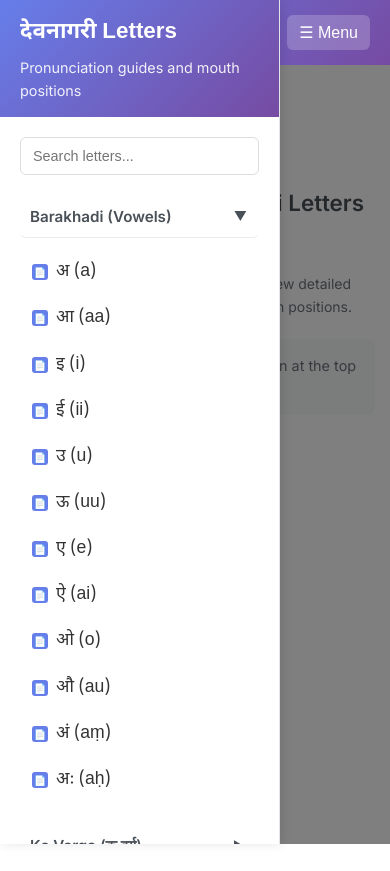
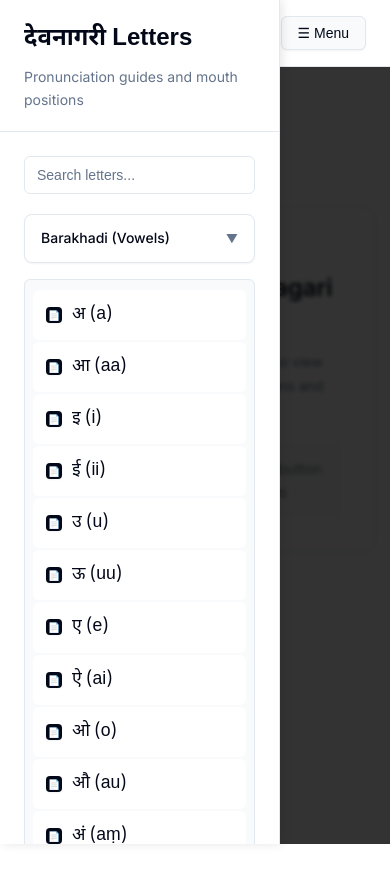
Before and after one commit to VaibhavKhandare/letters, a plain HTML site: page markdown-viewer.html in a window 390 px wide. Both pictures are taken after a click on the button "☰ Menu". Drawn offline with Linux system fonts and the light colour scheme.

Commit message:
Transform UI to modern shadcn-like design
- Updated color scheme to modern HSL values
- Added subtle shadows and proper border radius
- Improved typography with better font weights
- Enhanced card-based design for folders and content
- Added smooth cubic-bezier transitions
- Modern button styling with hover states
- Improved spacing and layout consistency
- Better visual hierarchy and accessibility
- Added backdrop blur effects

```diff
--- a/markdown-viewer.html
+++ b/markdown-viewer.html
@@ -4,7 +4,7 @@
     <meta charset="UTF-8">
     <meta name="viewport" content="width=device-width, initial-scale=1.0">
     <title>Devanagari Letters Guide</title>
-    <link href="https://fonts.googleapis.com/css2?family=Noto+Sans+Devanagari:wght@400;500;700&family=Inter:wght@300;400;500;600&display=swap" rel="stylesheet">
+    <link href="https://fonts.googleapis.com/css2?family=Noto+Sans+Devanagari:wght@400;500;600;700&family=Inter:wght@300;400;500;600;700&display=swap" rel="stylesheet">
     <style>
         * {
             margin: 0;
@@ -15,8 +15,9 @@
         body {
             font-family: 'Inter', -apple-system, BlinkMacSystemFont, sans-serif;
             line-height: 1.6;
-            color: #333;
-            background-color: #f8f9fa;
+            color: hsl(222.2, 84%, 4.9%);
+            background-color: hsl(0, 0%, 98%);
+            antialiased: true;
         }
 
         .container {
@@ -27,44 +28,51 @@
 
         .sidebar {
             width: 350px;
-            background: white;
-            border-right: 1px solid #e1e5e9;
+            background: hsl(0, 0%, 100%);
+            border-right: 1px solid hsl(214.3, 31.8%, 91.4%);
             overflow-y: auto;
-            padding: 20px;
-            transition: transform 0.3s ease;
+            padding: 24px;
+            transition: transform 0.3s cubic-bezier(0.4, 0, 0.2, 1);
+            box-shadow: 0 1px 3px 0 rgb(0 0 0 / 0.1), 0 1px 2px -1px rgb(0 0 0 / 0.1);
         }
 
         .main-content {
             flex: 1;
-            padding: 30px;
+            padding: 32px;
             overflow-y: auto;
-            background: white;
+            background: hsl(0, 0%, 100%);
         }
 
         .mobile-header {
             display: none;
-            background: linear-gradient(135deg, #667eea 0%, #764ba2 100%);
-            color: white;
-            padding: 15px 20px;
+            background: hsl(0, 0%, 100%);
+            color: hsl(222.2, 84%, 4.9%);
+            padding: 16px 24px;
             position: sticky;
             top: 0;
             z-index: 1000;
             align-items: center;
             justify-content: space-between;
+            border-bottom: 1px solid hsl(214.3, 31.8%, 91.4%);
+            box-shadow: 0 1px 3px 0 rgb(0 0 0 / 0.1);
         }
 
         .mobile-menu-btn {
-            background: rgba(255, 255, 255, 0.2);
-            border: none;
-            color: white;
-            padding: 8px 12px;
+            background: hsl(210, 40%, 98%);
+            border: 1px solid hsl(214.3, 31.8%, 91.4%);
+            color: hsl(222.2, 84%, 4.9%);
+            padding: 8px 16px;
             border-radius: 6px;
             cursor: pointer;
-            font-size: 16px;
+            font-size: 14px;
+            font-weight: 500;
+            transition: all 0.2s cubic-bezier(0.4, 0, 0.2, 1);
+            box-shadow: 0 1px 2px 0 rgb(0 0 0 / 0.05);
         }
 
         .mobile-menu-btn:hover {
-            background: rgba(255, 255, 255, 0.3);
+            background: hsl(210, 40%, 96%);
+            box-shadow: 0 2px 4px 0 rgb(0 0 0 / 0.1);
         }
 
         .sidebar-overlay {
@@ -74,8 +82,9 @@
             left: 0;
             width: 100%;
             height: 100%;
-            background: rgba(0, 0, 0, 0.5);
+            background: hsl(0, 0%, 0%, 0.8);
             z-index: 999;
+            backdrop-filter: blur(2px);
         }
 
         /* Mobile Styles */
@@ -149,21 +158,25 @@
         }
 
         .header {
-            background: linear-gradient(135deg, #667eea 0%, #764ba2 100%);
-            color: white;
-            padding: 15px 20px;
-            margin: -20px -20px 20px -20px;
+            background: hsl(0, 0%, 100%);
+            color: hsl(222.2, 84%, 4.9%);
+            padding: 20px 24px;
+            margin: -24px -24px 24px -24px;
+            border-bottom: 1px solid hsl(214.3, 31.8%, 91.4%);
         }
 
         .header h1 {
             font-family: 'Noto Sans Devanagari', sans-serif;
-            font-size: 1.4rem;
-            margin-bottom: 5px;
+            font-size: 1.5rem;
+            font-weight: 600;
+            margin-bottom: 8px;
+            color: hsl(222.2, 84%, 4.9%);
         }
 
         .header p {
-            opacity: 0.9;
-            font-size: 0.9rem;
+            color: hsl(215.4, 16.3%, 46.9%);
+            font-size: 0.875rem;
+            font-weight: 400;
         }
 
         .folder {
@@ -171,33 +184,37 @@
         }
 
         .folder-title {
-            font-weight: 600;
-            font-size: 0.95rem;
-            color: #495057;
-            padding: 10px 12px 8px 10px;
-            border-bottom: 1px solid #e9ecef;
-            margin-bottom: 10px;
+            font-weight: 500;
+            font-size: 0.875rem;
+            color: hsl(222.2, 84%, 4.9%);
+            padding: 12px 16px;
+            border: 1px solid hsl(214.3, 31.8%, 91.4%);
+            border-radius: 8px;
+            margin-bottom: 16px;
             cursor: pointer;
             display: flex;
             align-items: center;
             justify-content: space-between;
-            border-radius: 6px;
-            transition: all 0.2s ease;
+            transition: all 0.2s cubic-bezier(0.4, 0, 0.2, 1);
+            background: hsl(0, 0%, 100%);
+            box-shadow: 0 1px 2px 0 rgb(0 0 0 / 0.05);
         }
 
         .folder-title:hover {
-            background-color: #f8f9fa;
-            color: #667eea;
+            background: hsl(210, 40%, 98%);
+            border-color: hsl(217.2, 32.6%, 17.5%);
+            box-shadow: 0 2px 4px 0 rgb(0 0 0 / 0.1);
         }
 
         .folder-title.collapsed {
-            margin-bottom: 0;
-            border-bottom: none;
+            margin-bottom: 12px;
+            border-color: hsl(214.3, 31.8%, 91.4%);
         }
 
         .collapse-icon {
-            font-size: 0.8rem;
-            transition: transform 0.2s ease;
+            font-size: 0.75rem;
+            transition: transform 0.2s cubic-bezier(0.4, 0, 0.2, 1);
+            color: hsl(215.4, 16.3%, 46.9%);
         }
 
         .collapse-icon.collapsed {
@@ -206,36 +223,47 @@
 
         .file-list {
             list-style: none;
-            transition: all 0.3s ease;
+            transition: all 0.3s cubic-bezier(0.4, 0, 0.2, 1);
             overflow: hidden;
+            background: hsl(210, 40%, 98%);
+            border-radius: 6px;
+            border: 1px solid hsl(214.3, 31.8%, 91.4%);
+            padding: 8px;
         }
 
         .file-list.collapsed {
             max-height: 0;
             opacity: 0;
             margin-top: 0;
+            padding: 0;
+            border: none;
         }
 
         .file-item {
-            padding: 8px 12px;
+            padding: 10px 12px;
             margin: 2px 0;
             cursor: pointer;
             border-radius: 6px;
-            transition: all 0.2s ease;
-            font-size: 0.9rem;
+            transition: all 0.2s cubic-bezier(0.4, 0, 0.2, 1);
+            font-size: 0.875rem;
             display: flex;
             align-items: center;
-            gap: 8px;
+            gap: 10px;
+            background: hsl(0, 0%, 100%);
+            border: 1px solid transparent;
         }
 
         .file-item:hover {
-            background-color: #f8f9fa;
-            color: #667eea;
+            background: hsl(210, 40%, 96%);
+            border-color: hsl(214.3, 31.8%, 91.4%);
+            box-shadow: 0 1px 2px 0 rgb(0 0 0 / 0.05);
         }
 
         .file-item.active {
-            background-color: #667eea;
-            color: white;
+            background: hsl(222.2, 84%, 4.9%);
+            color: hsl(210, 40%, 98%);
+            border-color: hsl(222.2, 84%, 4.9%);
+            box-shadow: 0 2px 4px 0 rgb(0 0 0 / 0.1);
         }
 
         .devanagari {
@@ -249,94 +277,118 @@
         }
 
         .content-area h1 {
-            color: #2c3e50;
-            margin-bottom: 20px;
-            font-size: 1.8rem;
+            color: hsl(222.2, 84%, 4.9%);
+            margin-bottom: 24px;
+            font-size: 1.875rem;
+            font-weight: 600;
+            line-height: 1.2;
         }
 
         .content-area h2 {
-            color: #34495e;
-            margin: 25px 0 15px 0;
-            font-size: 1.4rem;
+            color: hsl(222.2, 84%, 4.9%);
+            margin: 32px 0 16px 0;
+            font-size: 1.5rem;
+            font-weight: 600;
+            line-height: 1.3;
         }
 
         .content-area h3 {
-            color: #667eea;
-            margin: 20px 0 10px 0;
-            font-size: 1.2rem;
+            color: hsl(222.2, 84%, 4.9%);
+            margin: 24px 0 12px 0;
+            font-size: 1.25rem;
+            font-weight: 500;
+            line-height: 1.4;
         }
 
         .content-area p {
-            margin-bottom: 15px;
+            margin-bottom: 16px;
             line-height: 1.7;
+            color: hsl(215.4, 16.3%, 46.9%);
         }
 
         .content-area ul, .content-area ol {
-            margin: 15px 0 15px 30px;
+            margin: 16px 0 16px 32px;
         }
 
         .content-area li {
             margin-bottom: 8px;
+            color: hsl(215.4, 16.3%, 46.9%);
         }
 
         .content-area strong {
-            color: #2c3e50;
+            color: hsl(222.2, 84%, 4.9%);
             font-weight: 600;
         }
 
         .content-area code {
-            background-color: #f8f9fa;
+            background: hsl(210, 40%, 96%);
             padding: 2px 6px;
             border-radius: 4px;
             font-family: 'SF Mono', Monaco, 'Cascadia Code', monospace;
-            font-size: 0.9rem;
+            font-size: 0.875rem;
+            color: hsl(222.2, 84%, 4.9%);
+            border: 1px solid hsl(214.3, 31.8%, 91.4%);
         }
 
         .content-area pre {
-            background-color: #f8f9fa;
-            padding: 15px;
+            background: hsl(210, 40%, 96%);
+            padding: 16px;
             border-radius: 8px;
             overflow-x: auto;
-            margin: 15px 0;
-            border-left: 4px solid #667eea;
+            margin: 16px 0;
+            border: 1px solid hsl(214.3, 31.8%, 91.4%);
+            box-shadow: 0 1px 2px 0 rgb(0 0 0 / 0.05);
         }
 
         .content-area table {
             width: 100%;
             border-collapse: collapse;
-            margin: 20px 0;
-            background: white;
+            margin: 24px 0;
+            background: hsl(0, 0%, 100%);
             border-radius: 8px;
             overflow: hidden;
-            box-shadow: 0 2px 8px rgba(0,0,0,0.1);
+            border: 1px solid hsl(214.3, 31.8%, 91.4%);
+            box-shadow: 0 1px 3px 0 rgb(0 0 0 / 0.1);
         }
 
         .content-area th,
         .content-area td {
-            padding: 12px 15px;
+            padding: 12px 16px;
             text-align: left;
-            border-bottom: 1px solid #e9ecef;
+            border-bottom: 1px solid hsl(214.3, 31.8%, 91.4%);
         }
 
         .content-area th {
-            background-color: #f8f9fa;
-            font-weight: 600;
-            color: #495057;
+            background: hsl(210, 40%, 98%);
+            font-weight: 500;
+            color: hsl(222.2, 84%, 4.9%);
+            font-size: 0.875rem;
+        }
+
+        .content-area td {
+            color: hsl(215.4, 16.3%, 46.9%);
+            font-size: 0.875rem;
         }
 
         .content-area tr:hover {
-            background-color: #f8f9fa;
+            background: hsl(210, 40%, 98%);
         }
 
         .welcome-message {
             text-align: center;
-            color: #6c757d;
-            margin-top: 100px;
+            color: hsl(215.4, 16.3%, 46.9%);
+            margin-top: 120px;
+            padding: 32px;
+            background: hsl(0, 0%, 100%);
+            border-radius: 12px;
+            border: 1px solid hsl(214.3, 31.8%, 91.4%);
+            box-shadow: 0 1px 3px 0 rgb(0 0 0 / 0.1);
         }
 
         .welcome-message h2 {
-            margin-bottom: 15px;
-            color: #495057;
+            margin-bottom: 16px;
+            color: hsl(222.2, 84%, 4.9%);
+            font-weight: 600;
         }
 
         .search-box {
@@ -346,28 +398,36 @@
         .search-box input {
             width: 100%;
             padding: 10px 12px;
-            border: 1px solid #ddd;
+            border: 1px solid hsl(214.3, 31.8%, 91.4%);
             border-radius: 6px;
-            font-size: 0.9rem;
+            font-size: 0.875rem;
+            background: hsl(0, 0%, 100%);
+            color: hsl(222.2, 84%, 4.9%);
+            transition: all 0.2s cubic-bezier(0.4, 0, 0.2, 1);
         }
 
         .search-box input:focus {
             outline: none;
-            border-color: #667eea;
-            box-shadow: 0 0 0 3px rgba(102, 126, 234, 0.1);
+            border-color: hsl(222.2, 84%, 4.9%);
+            box-shadow: 0 0 0 2px hsl(222.2, 84%, 4.9%, 0.1);
+        }
+
+        .search-box input::placeholder {
+            color: hsl(215.4, 16.3%, 46.9%);
         }
 
         .file-icon {
             width: 16px;
             height: 16px;
-            background: #667eea;
-            border-radius: 3px;
+            background: hsl(222.2, 84%, 4.9%);
+            border-radius: 4px;
             display: inline-block;
             text-align: center;
             line-height: 16px;
             font-size: 10px;
-            color: white;
+            color: hsl(210, 40%, 98%);
             flex-shrink: 0;
+            box-shadow: 0 1px 2px 0 rgb(0 0 0 / 0.05);
         }
     </style>
 </head>
```
